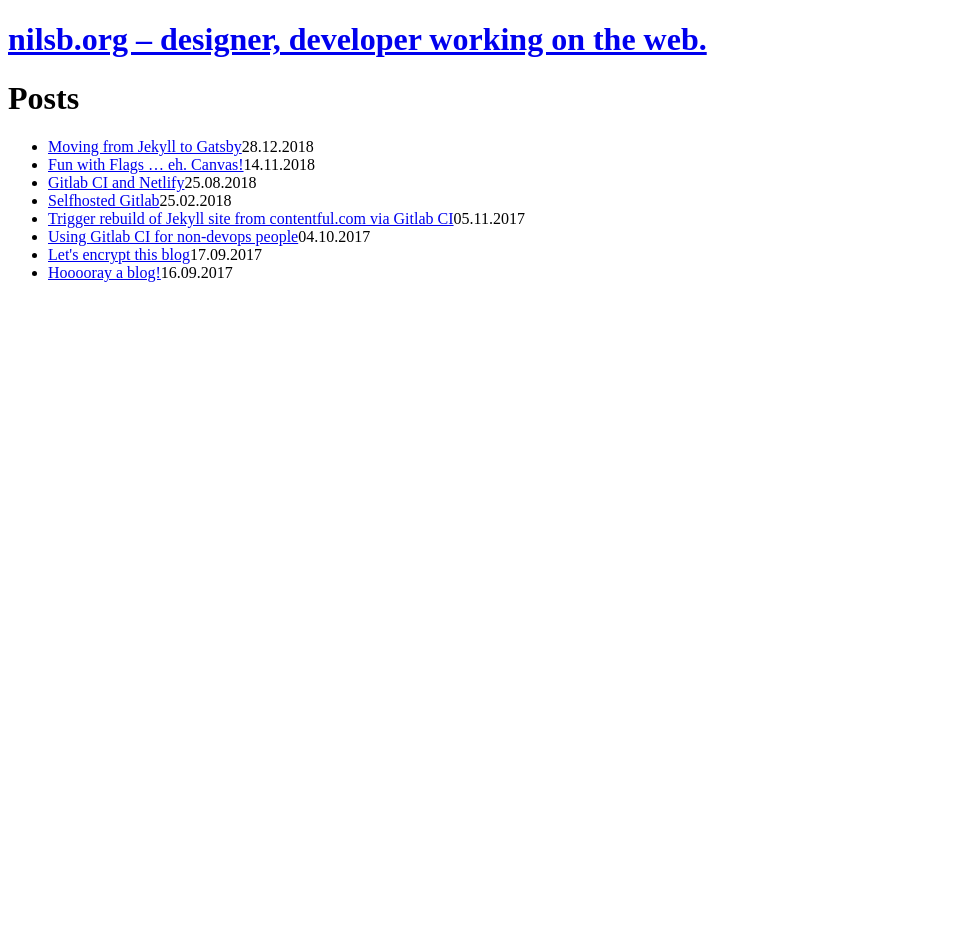
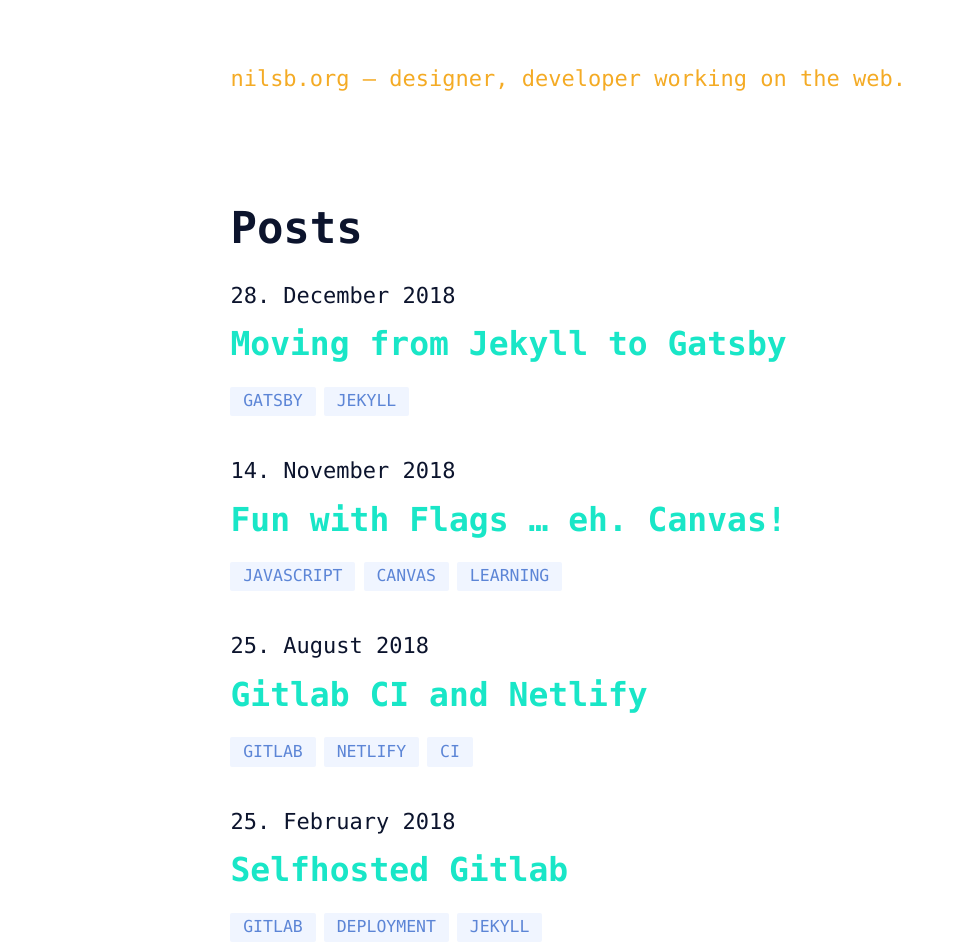
Before and after one commit to nilsborg/blog, a Gatsby site: page / in a window 1280 px wide. Shown: the top 945 px of the page, without its empty margins (0-956 px from the left). Before the commit the page ends 800 px from the top, so only its background shows below. Built offline with nearby package versions, Linux system fonts and the light colour scheme; Gatsby itself is replaced by a stand-in of ours.

Commit message:
porting style from old blog, adding sass and svg plugins

```diff
--- a/gatsby-config.js
+++ b/gatsby-config.js
@@ -6,13 +6,13 @@
   },
   plugins: [
     `gatsby-plugin-react-helmet`,
-    {
-      resolve: `gatsby-source-filesystem`,
-      options: {
-        name: `images`,
-        path: `${__dirname}/src/images`,
-      },
-    },
+    // {
+    //   resolve: `gatsby-source-filesystem`,
+    //   options: {
+    //     name: `images`,
+    //     path: `${__dirname}/src/assets/images`,
+    //   },
+    // },
     {
       resolve: `gatsby-source-filesystem`,
       options: {
@@ -32,7 +32,7 @@
         background_color: `#663399`,
         theme_color: `#663399`,
         display: `minimal-ui`,
-        icon: `src/images/gatsby-icon.png`, // This path is relative to the root of the site.
+        // icon: `src/images/gatsby-icon.png`, // This path is relative to the root of the site.
       },
     },
     // this (optional) plugin enables Progressive Web App + Offline functionality
@@ -44,5 +44,14 @@
         enableIdentityWidget: false,
       },
     },
+    'gatsby-plugin-sass',
+    {
+      resolve: 'gatsby-plugin-react-svg',
+      options: {
+        rule: {
+          include: /svg/,
+        },
+      },
+    },
   ],
 }
--- a/package.json
+++ b/package.json
@@ -11,11 +11,15 @@
     "gatsby-plugin-netlify-cms": "^3.0.9",
     "gatsby-plugin-offline": "^2.0.16",
     "gatsby-plugin-react-helmet": "^3.0.2",
+    "gatsby-plugin-react-svg": "^2.0.0",
+    "gatsby-plugin-sass": "^2.0.7",
     "gatsby-plugin-sharp": "^2.0.14",
     "gatsby-source-filesystem": "^2.0.12",
     "gatsby-transformer-remark": "^2.1.17",
     "gatsby-transformer-sharp": "^2.1.8",
     "netlify-cms": "^2.3.2",
+    "node-sass": "^4.11.0",
+    "normalize.css": "^8.0.1",
     "prop-types": "^15.6.2",
     "react": "^16.6.3",
     "react-dom": "^16.6.3",
--- /dev/null
+++ b/src/assets/scss/_vars.scss
@@ -0,0 +1,5 @@
+$dark: hsl(225, 59%, 11%);
+$blue: hsl(220, 60%, 60%);
+$turqoise: hsl(171, 80%, 50%);
+$superlight: hsl(220, 100%, 97%);
+$safron: hsl(39, 90%, 55%);
--- /dev/null
+++ b/src/assets/scss/global.scss
@@ -0,0 +1,39 @@
+@import url('~normalize.css');
+@import 'vars';
+@import 'helper/animations';
+@import 'helper/flex-unit';
+
+body {
+  @include flex-unit(3vw, 14px, 22px, 13px);
+  line-height: 1.4;
+  font-family: Inconsolata, 'Andale Mono', Monaco, Consolas, monospace;
+  color: $dark;
+
+  -webkit-font-smoothing: antialiased;
+  -moz-osx-font-smoothing: grayscale;
+}
+
+a {
+  color: $turqoise;
+  text-decoration: none;
+
+  &:hover {
+    text-decoration: underline solid rgba($dark, 0.5);
+    text-decoration-skip: ink;
+  }
+}
+
+h1,
+h2,
+h3 {
+  margin-top: 1.5em;
+  margin-bottom: 0.5em;
+}
+
+img {
+  max-width: 100%;
+}
+
+.page-heading {
+  margin-top: 0;
+}
--- /dev/null
+++ b/src/assets/scss/helper/_animations.scss
@@ -0,0 +1,11 @@
+@keyframes float {
+  0% {
+    transform: translate(0, 0);
+    box-shadow: 0 1vh 2vw rgba($dark, 0.15);
+  }
+
+  100% {
+    transform: translate(0, -2vh);
+    box-shadow: 0 5vh 5vw rgba($dark, 0.06);
+  }
+}
--- /dev/null
+++ b/src/assets/scss/helper/_flex-unit.scss
@@ -0,0 +1,23 @@
+@mixin flex-unit($responsive, $min, $max: false, $fallback: false, $prop: font-size) {
+  $responsive-unitless: $responsive / ($responsive - $responsive + 1);
+  $dimension: if(unit($responsive) == "vh", "height", "width");
+  $min-breakpoint: $min / $responsive-unitless * 100;
+
+  @media (max-#{$dimension}: #{$min-breakpoint}) {
+    #{$prop}: $min;
+  }
+
+  @if $max {
+    $max-breakpoint: $max / $responsive-unitless * 100;
+
+    @media (min-#{$dimension}: #{$max-breakpoint}) {
+      #{$prop}: $max;
+    }
+  }
+
+  @if $fallback {
+    #{$prop}: $fallback;
+  }
+
+  #{$prop}: $responsive;
+}
--- a/src/components/header.js
+++ b/src/components/header.js
@@ -1,6 +1,8 @@
-import { Link, StaticQuery } from 'gatsby'
+import { Link, StaticQuery, graphql } from 'gatsby'
 import PropTypes from 'prop-types'
 import React from 'react'
+
+import style from './header.module.scss'
 
 const Header = () => (
   <StaticQuery
@@ -14,12 +16,8 @@
       }
     `}
     render={data => (
-      <header>
-        <div>
-          <h1>
-            <Link to="/">{data.site.siteMetadata.title}</Link>
-          </h1>
-        </div>
+      <header className={style.header}>
+        <Link to="/">{data.site.siteMetadata.title}</Link>
       </header>
     )}
   />
--- /dev/null
+++ b/src/components/header.module.scss
@@ -0,0 +1,12 @@
+@import '../assets/scss/vars';
+@import '../assets/scss/helper/flex-unit';
+
+.header {
+  @include flex-unit(8vw, 20px, 150px, 20px, padding-left);
+  @include flex-unit(8vw, 20px, 150px, 20px, padding-right);
+  padding-top: 5vw;
+
+  a {
+    color: $safron;
+  }
+}
--- a/src/components/layout.js
+++ b/src/components/layout.js
@@ -3,11 +3,14 @@
 
 import Header from './header'
 
+import style from './layout.module.scss'
+import '../assets/scss/global.scss'
+
 const Layout = ({ children }) => (
-  <>
+  <div className={style.wrapper}>
     <Header />
-    <main>{children}</main>
-  </>
+    <main className={style.main}>{children}</main>
+  </div>
 )
 
 Layout.propTypes = {
--- /dev/null
+++ b/src/components/layout.module.scss
@@ -0,0 +1,11 @@
+@import '../assets/scss/helper/flex-unit';
+
+.wrapper {
+  @media (min-width: 600px) {
+    padding-left: 10vw;
+  }
+}
+
+.main {
+  @include flex-unit(8vw, 20px, 150px, 20px, padding);
+}
--- /dev/null
+++ b/src/components/tags.js
@@ -0,0 +1,17 @@
+import React from 'react'
+
+import style from './tags.module.scss'
+
+const Tags = ({ tags }) => (
+  <aside className={style.tags}>
+    {tags.map((tag, index) => {
+      return (
+        <span key={index} className={style.tag}>
+          {tag}
+        </span>
+      )
+    })}
+  </aside>
+)
+
+export default Tags
--- /dev/null
+++ b/src/components/tags.module.scss
@@ -0,0 +1,13 @@
+@import '../assets/scss/vars';
+
+.tag {
+  font-size: 0.75em;
+  text-transform: uppercase;
+  display: inline-block;
+  padding: 0.5vw 1vw;
+  line-height: 1;
+  background-color: $superlight;
+  color: $blue;
+  border-radius: 2px;
+  margin-right: 0.5em;
+}
--- a/src/pages/index.js
+++ b/src/pages/index.js
@@ -4,6 +4,9 @@
 
 import Layout from '../components/layout'
 import SEO from '../components/seo'
+import Tags from '../components/tags'
+
+import style from './index.module.scss'
 
 const IndexPage = ({ data }) => {
   const posts = data.allMarkdownRemark.edges
@@ -12,18 +15,23 @@
     <Layout>
       <SEO title="Home" keywords={[`gatsby`, `application`, `react`]} />
 
-      <h1>Posts</h1>
+      <h1 className="page-heading">Posts</h1>
 
-      <ul>
-        {posts.map(({ node: { id, frontmatter, fields } }) => {
-          return (
-            <li key={id}>
-              <Link to={fields.slug}>{frontmatter.title}</Link>
-              <time>{frontmatter.date}</time>
-            </li>
-          )
-        })}
-      </ul>
+      {posts.map(({ node: { id, frontmatter, fields } }) => {
+        return (
+          <article key={id} className={style.post}>
+            <time dateTime={frontmatter.date} itemprop="datePublished">
+              {frontmatter.date}
+            </time>
+
+            <Link to={fields.slug}>
+              <h2>{frontmatter.title}</h2>
+            </Link>
+
+            <Tags tags={frontmatter.tags} />
+          </article>
+        )
+      })}
     </Layout>
   )
 }
@@ -36,7 +44,8 @@
           id
           frontmatter {
             title
-            date(formatString: "DD.MM.YYYY")
+            date(formatString: "DD. MMMM YYYY")
+            tags
           }
           fields {
             slug
--- /dev/null
+++ b/src/pages/index.module.scss
@@ -0,0 +1,7 @@
+.post {
+  margin-bottom: 5vh;
+
+  h2 {
+    margin-top: 0.3em;
+  }
+}
--- /dev/null
+++ b/src/templates/post.module.scss
@@ -0,0 +1,87 @@
+@import '../assets/scss/vars';
+@import '../assets/scss/helper/animations';
+@import '../assets/scss/helper/flex-unit';
+
+.header {
+  position: relative;
+}
+
+.title {
+  margin-top: 0;
+  @include flex-unit(5vw, 10px, 150px, 20px, margin-bottom);
+  @include flex-unit(5vw, 22px, 70px, 22px);
+}
+
+.goHome {
+  @media (max-width: 600px) {
+    display: none;
+  }
+
+  position: absolute;
+  @include flex-unit(-8vw, -20px, -150px, -20px, left);
+  cursor: pointer;
+  @include flex-unit(5vw, 22px, 70px, 22px, width);
+  display: block;
+
+  svg {
+    transition: stroke 0.5s, fill 0.5s, transform 0.6s;
+    width: 100%;
+    height: 100%;
+    stroke: $turqoise;
+    stroke-width: 2px;
+    fill: transparent;
+    transform-origin: center;
+  }
+
+  &:hover svg {
+    fill: darken($turqoise, 10%);
+    stroke: transparent;
+    transform: translateX(-20px) rotate(-90deg);
+  }
+}
+
+.content {
+  p,
+  ul,
+  ol {
+    max-width: 700px;
+    box-sizing: border-box;
+  }
+
+  blockquote {
+    @include flex-unit(3vw, 10px, 50px, 20px, padding);
+    font-family: Lucida Bright, Georgia, serif;
+    font-size: 0.85em;
+    margin-left: 0;
+    margin-right: 0;
+    max-width: 700px;
+    border-radius: 2px;
+    animation: float 5s ease-in-out alternate infinite;
+
+    @media (min-width: 600px) {
+      @include flex-unit(-3vw, -10px, -50px, -20px, margin-left);
+    }
+
+    p:first-child {
+      margin-top: 0;
+    }
+
+    p:last-child {
+      margin-bottom: 0;
+    }
+  }
+
+  // code BLOCKS
+  .highlight {
+    @include flex-unit(3vw, 14px, 16px, 14px);
+    overflow-x: auto;
+    -webkit-overflow-scrolling: touch;
+  }
+
+  // code INLINE
+  .highlighter-rouge {
+    @include flex-unit(3vw, 14px, 16px, 14px);
+    word-wrap: break-word;
+    color: $dark;
+  }
+}
```
Also changed, not shown: src/templates/post.js (+32 -8 lines), src/assets/svg/home.svg (added), src/images/gatsby-astronaut.png (deleted), src/images/gatsby-icon.png (deleted), 1 other file.
